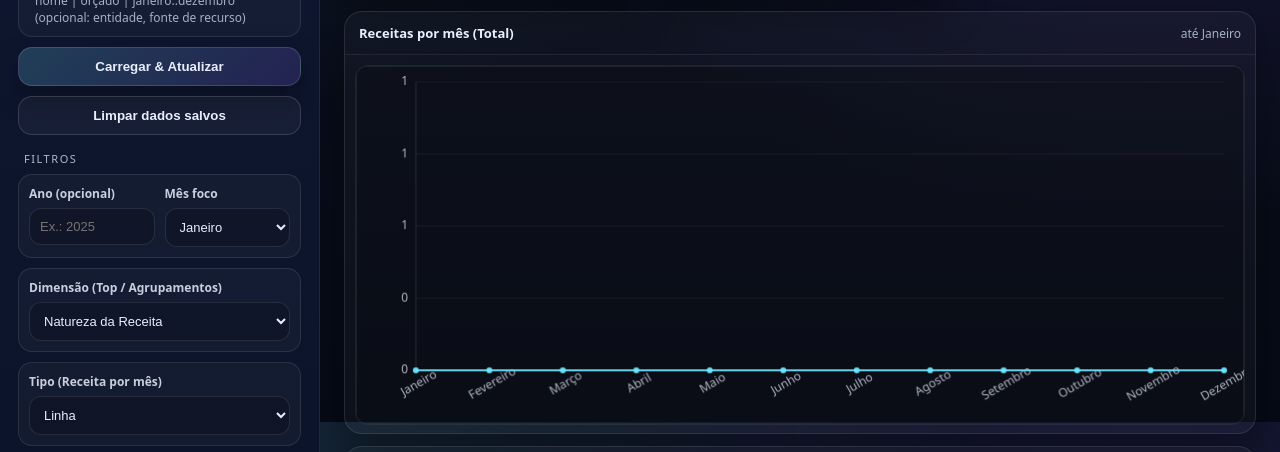
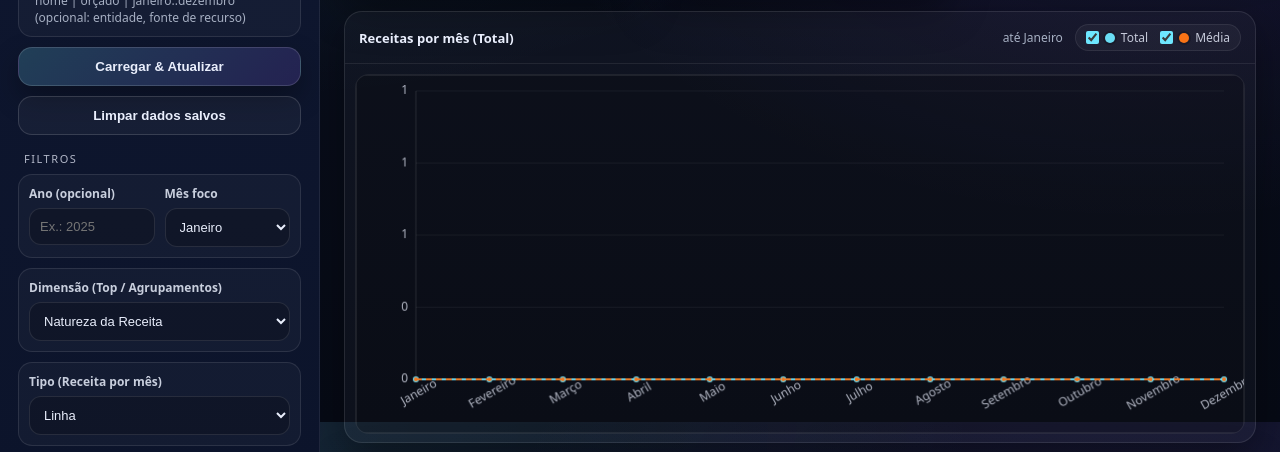
Before and after one commit to Creudo-Lab/SG_camocim, a plain HTML site: page index.html in a window 1280 px wide. Shown: the part 378-830 px from the top of the page. Drawn offline with Linux system fonts and the light colour scheme.

Commit message:
Add average line and toggles to receipts chart

```diff
--- a/index.html
+++ b/index.html
@@ -24,6 +24,7 @@
       --line:rgba(255,255,255,.08);
       --accent:#6ee7ff;
       --accent2:#8b5cf6;
+      --avg:#f97316;
       --good:#22c55e;
       --warn:#fbbf24;
       --bad:#ef4444;
@@ -299,6 +300,50 @@
     }
     .panelHeader h3{ margin:0; font-size:13px; }
     .panelHeader .mini{ color:var(--muted); font-size:12px; }
+    .panelMeta{
+      display:flex;
+      align-items:center;
+      gap:12px;
+      flex-wrap:wrap;
+      justify-content:flex-end;
+    }
+    .chartLegend{
+      display:flex;
+      align-items:center;
+      gap:12px;
+      padding:4px 10px;
+      border-radius:999px;
+      background: rgba(255,255,255,.04);
+      border:1px solid rgba(255,255,255,.08);
+    }
+    .legendItem{
+      display:flex;
+      align-items:center;
+      gap:6px;
+      font-size:12px;
+      color:rgba(233,238,252,.82);
+      cursor:pointer;
+      user-select:none;
+    }
+    .legendItem input{
+      margin:0;
+      accent-color: var(--accent);
+    }
+    .legendItem.is-off{
+      color: rgba(233,238,252,.45);
+    }
+    .legendItem.is-off .legendSwatch{
+      opacity:.4;
+    }
+    .legendSwatch{
+      width:10px;
+      height:10px;
+      border-radius:999px;
+      display:inline-block;
+      box-shadow: 0 0 0 2px rgba(0,0,0,.2);
+    }
+    .legendSwatch.total{ background: rgba(110,231,255,.95); }
+    .legendSwatch.avg{ background: var(--avg); }
     .panelBody{ padding:10px 10px 8px; }
 
     #chartSerie{ position:relative; }
@@ -613,7 +658,21 @@
       <div class="panel">
         <div class="panelHeader">
           <h3>Receitas por mês (Total)</h3>
+          <div class="panelMeta">
             <div class="mini" id="miniPeriodo">jan..dez</div>
+            <div class="chartLegend" aria-label="Legenda do gráfico de receitas por mês">
+              <label class="legendItem" data-series-label="total">
+                <input type="checkbox" data-series="total" checked />
+                <span class="legendSwatch total" aria-hidden="true"></span>
+                Total
+              </label>
+              <label class="legendItem" data-series-label="avg">
+                <input type="checkbox" data-series="avg" checked />
+                <span class="legendSwatch avg" aria-hidden="true"></span>
+                Média
+              </label>
+            </div>
+          </div>
         </div>
         <div class="panelBody">
           <div id="chartSerie" style="height:360px;"></div>
@@ -862,7 +921,21 @@
       <div class="panel">
         <div class="panelHeader">
           <h3>Receitas por mês (Total)</h3>
+          <div class="panelMeta">
             <div class="mini" id="miniPeriodo">jan..dez</div>
+            <div class="chartLegend" aria-label="Legenda do gráfico de receitas por mês">
+              <label class="legendItem" data-series-label="total">
+                <input type="checkbox" data-series="total" checked />
+                <span class="legendSwatch total" aria-hidden="true"></span>
+                Total
+              </label>
+              <label class="legendItem" data-series-label="avg">
+                <input type="checkbox" data-series="avg" checked />
+                <span class="legendSwatch avg" aria-hidden="true"></span>
+                Média
+              </label>
+            </div>
+          </div>
         </div>
         <div class="panelBody">
           <div id="chartSerie" style="height:360px;"></div>
@@ -1248,6 +1321,11 @@ function initDashboard(root, storageKey){
     points: [],
     labels: [],
     values: [],
+    avgValue: 0,
+    visibility: {
+      total: true,
+      avg: true,
+    },
   };
   let chartSerieTooltip = null;
   const chartTopState = {
@@ -1255,6 +1333,7 @@ function initDashboard(root, storageKey){
   };
   let chartTopTooltip = null;
   const tableSortButtons = Array.from(root.querySelectorAll(".sortBtn"));
+  const serieLegendInputs = Array.from(root.querySelectorAll(".chartLegend input[data-series]"));
 
   function showError(msg){
     els.errorBox.style.display = msg ? "block" : "none";
@@ -1318,6 +1397,9 @@ function initDashboard(root, storageKey){
         els.bMetrica.value = obj.bMetrica || "mes";
         els.bEixo.value = obj.bEixo || "dim";
         els.bAgrupar.value = obj.bAgrupar || "none";
+        if (obj.serieVisibility){
+          chartSerieState.visibility = { ...chartSerieState.visibility, ...obj.serieVisibility };
+        }
       }catch(e){}
     }
 
@@ -1328,6 +1410,7 @@ function initDashboard(root, storageKey){
     setupChartTopTooltip();
     setupChartTopSelection();
 
+    syncSerieLegend();
     updateSortButtons();
     updateUI();
     window.addEventListener("resize", ()=>updateUI());
@@ -1349,6 +1432,7 @@ function initDashboard(root, storageKey){
       bMetrica: els.bMetrica.value,
       bEixo: els.bEixo.value,
       bAgrupar: els.bAgrupar.value,
+      serieVisibility: chartSerieState.visibility,
     };
     localStorage.setItem(storageKey, JSON.stringify(obj));
   }
@@ -1494,6 +1578,16 @@ function initDashboard(root, storageKey){
     if (!SELECTED_FICHAS.size) return;
     SELECTED_FICHAS.clear();
     updateUI();
+  }
+
+  function syncSerieLegend(){
+    serieLegendInputs.forEach(input => {
+      const series = input.dataset.series;
+      const isVisible = chartSerieState.visibility[series] !== false;
+      input.checked = isVisible;
+      const label = input.closest(".legendItem");
+      if (label) label.classList.toggle("is-off", !isVisible);
+    });
   }
 
   function renderFichaChips(){
@@ -1617,13 +1711,23 @@ function initDashboard(root, storageKey){
       ctx.restore();
     }
   }
-  function drawLineSeries(ctx, plot, values, maxY){
+  function drawLineSeries(ctx, plot, values, maxY, options = {}){
     const {x,y,w,h} = plot;
     const n = values.length;
     const step = w / Math.max(1,n-1);
 
-    ctx.strokeStyle = "rgba(110,231,255,.90)";
-    ctx.lineWidth = 2;
+    const {
+      color = "rgba(110,231,255,.90)",
+      pointColor = color,
+      pointRadius = 3,
+      lineWidth = 2,
+      drawPoints = true,
+      dash = [],
+    } = options;
+
+    ctx.strokeStyle = color;
+    ctx.lineWidth = lineWidth;
+    ctx.setLineDash(dash);
     ctx.beginPath();
     for(let i=0;i<n;i++){
       const v = values[i] || 0;
@@ -1632,15 +1736,18 @@ function initDashboard(root, storageKey){
       if (i===0) ctx.moveTo(xx,yy); else ctx.lineTo(xx,yy);
     }
     ctx.stroke();
-
-    ctx.fillStyle = "rgba(110,231,255,.95)";
+    ctx.setLineDash([]);
+
+    if (drawPoints){
+      ctx.fillStyle = pointColor;
       for(let i=0;i<n;i++){
         const v = values[i] || 0;
         const xx = x + step*i;
         const yy = y + h - (maxY ? (v/maxY)*h : 0);
         ctx.beginPath();
-      ctx.arc(xx,yy,3,0,Math.PI*2);
+        ctx.arc(xx,yy,pointRadius,0,Math.PI*2);
         ctx.fill();
+      }
     }
   }
   function drawBarSeries(ctx, plot, values, maxY){
@@ -1657,7 +1764,7 @@ function initDashboard(root, storageKey){
       ctx.fillRect(xx, yy, bw, barH);
     }
   }
-  function buildLinePoints(plot, values, maxY){
+  function buildLinePoints(plot, values, maxY, labels, seriesLabel){
     const {x,y,w,h} = plot;
     const n = values.length;
     const step = w / Math.max(1,n-1);
@@ -1666,7 +1773,7 @@ function initDashboard(root, storageKey){
       const v = values[i] || 0;
       const xx = x + step*i;
       const yy = y + h - (maxY ? (v/maxY)*h : 0);
-      points.push({x: xx, y: yy, value: v, label: chartSerieState.labels[i]});
+      points.push({x: xx, y: yy, value: v, label: labels[i], series: seriesLabel});
     }
     return points;
   }
@@ -1702,7 +1809,8 @@ function initDashboard(root, storageKey){
         }
       }
       if (!hit) return hideTooltip();
-      chartSerieTooltip.textContent = `${hit.label} • Valor do mês: ${moneyBR(hit.value)}`;
+      const prefix = hit.series === "Média" ? "Média simples" : "Valor do mês";
+      chartSerieTooltip.textContent = `${hit.label} • ${prefix}: ${moneyBR(hit.value)}`;
       chartSerieTooltip.style.left = `${hit.x}px`;
       chartSerieTooltip.style.top = `${hit.y}px`;
       chartSerieTooltip.classList.add("visible");
@@ -1825,19 +1933,52 @@ function initDashboard(root, storageKey){
     const totals = totalByMonth(rows);
     const labels = MONTHS.map(m=>m.label);
     const values = MONTHS.map(m=>totals[m.key] || 0);
-    const maxY = Math.max(...values, 1);
+    const avgValue = values.length ? values.reduce((a,v)=>a+v,0) / values.length : 0;
+    const avgSeries = values.map(() => avgValue);
+    const maxY = Math.max(...values, avgValue, 1);
 
     const plot = {x:60, y:16, w:w-80, h:h-70};
     drawGrid(ctx, plot, 4);
     drawYAxisLabels(ctx, plot, maxY, 4);
     drawXAxisLabels(ctx, plot, labels);
 
-    if (els.tipoSerie.value === "bar") drawBarSeries(ctx, plot, values, maxY);
-    else drawLineSeries(ctx, plot, values, maxY);
+    const showTotal = chartSerieState.visibility.total !== false;
+    const showAvg = chartSerieState.visibility.avg !== false;
+
+    if (els.tipoSerie.value === "bar"){
+      if (showTotal) drawBarSeries(ctx, plot, values, maxY);
+      if (showAvg) drawLineSeries(ctx, plot, avgSeries, maxY, {
+        color: "rgba(249,115,22,.9)",
+        pointColor: "rgba(249,115,22,.95)",
+        pointRadius: 2,
+        lineWidth: 2,
+        dash: [6,4],
+      });
+    } else {
+      if (showTotal) drawLineSeries(ctx, plot, values, maxY, {
+        color: "rgba(110,231,255,.90)",
+        pointColor: "rgba(110,231,255,.95)",
+      });
+      if (showAvg) drawLineSeries(ctx, plot, avgSeries, maxY, {
+        color: "rgba(249,115,22,.9)",
+        pointColor: "rgba(249,115,22,.95)",
+        pointRadius: 2,
+        lineWidth: 2,
+        dash: [6,4],
+      });
+    }
 
     chartSerieState.labels = labels;
     chartSerieState.values = values;
-    chartSerieState.points = els.tipoSerie.value === "line" ? buildLinePoints(plot, values, maxY) : [];
+    chartSerieState.avgValue = avgValue;
+    const nextPoints = [];
+    if (els.tipoSerie.value === "line" && showTotal){
+      nextPoints.push(...buildLinePoints(plot, values, maxY, labels, "Total"));
+    }
+    if (showAvg){
+      nextPoints.push(...buildLinePoints(plot, avgSeries, maxY, labels, "Média"));
+    }
+    chartSerieState.points = nextPoints;
   }
 
   function renderTop(rows, mesKey){
@@ -2186,6 +2327,15 @@ function initDashboard(root, storageKey){
     btn.addEventListener("click", () => toggleSort(btn.dataset.sort));
   });
 
+  serieLegendInputs.forEach(input => {
+    input.addEventListener("change", () => {
+      const series = input.dataset.series;
+      chartSerieState.visibility[series] = input.checked;
+      syncSerieLegend();
+      updateUI();
+    });
+  });
+
   els.selectAllFiltered.addEventListener("change", ()=>{
     const { tableRows } = applyFilters();
     const filtered = filterTableRows(tableRows);
```
Lines whose indentation alone changed are shown as unchanged.
